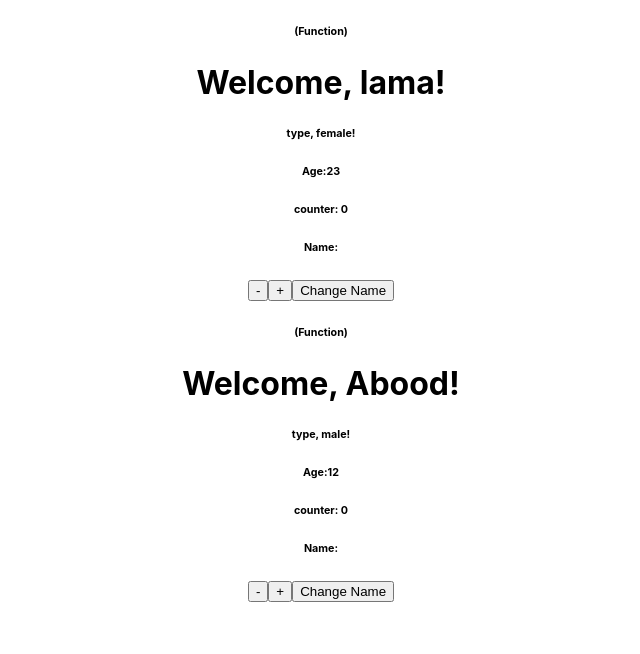
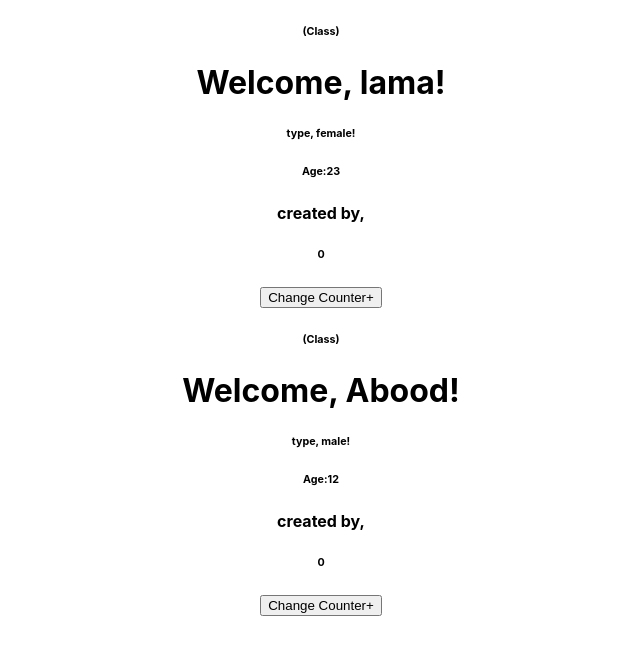
Before and after one commit to Lamakharaz/Session2_react, a React (Create React App) app: page / in a window 1280 px wide. Shown: the top 654 px of the page, without its empty margins (319-959 px from the left). Built offline with nearby package versions, Linux system fonts and the light colour scheme.

Commit message:
modified:   src/App.js

```diff
--- a/src/App.js
+++ b/src/App.js
@@ -39,7 +39,7 @@ function App() {
 
 
      {/* <p>{list}</p>*/}
-      <p>{list}</p>
+      <p>{listC}</p>
     {  /*<p>{pro}</p>*/}
 
     </div>
--- a/src/Components/WelcomeC.js
+++ b/src/Components/WelcomeC.js
@@ -7,10 +7,15 @@ class WelcomeC extends React.Component {
     constructor(props){
         console.log("inside constructor");
         super(props);
-        this.state={
+
+       {/*this.state={
             firstname:"Lama ",
             lastname:"kharaz"
+       }*/}
+       this.state={
+        counter:0
        }
+
 
     }
     render(){
@@ -20,22 +25,24 @@ class WelcomeC extends React.Component {
     <h6> type, {this.props.gender}! </h6>
     <h6> Age:{this.props.age}</h6>
     <h4> created by,{this.state.firstname}{this.state.lastname}</h4>
+    <h6>{this.state.counter}</h6>
     <button onClick={()=>{
          this.setState({
-            lastname:"THaeer"
+            counter:this.state.counter +1
 
         })
 
-    }}>Change By Name </button>
+    }}>Change Counter+</button>
 
         </>)
 
     }
-    componentDidMount(){
+
+    componentDidMount(){/*
         this.setState({
-            lastname:"kharazzz"
+           counter:this.state.counter +1
 
-        })
+        })*/
     }
 
 }export default WelcomeC;
```
